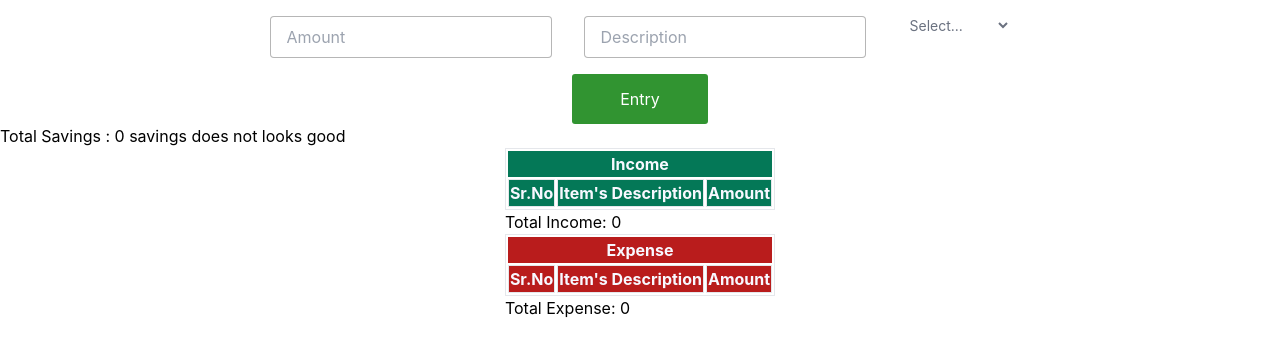
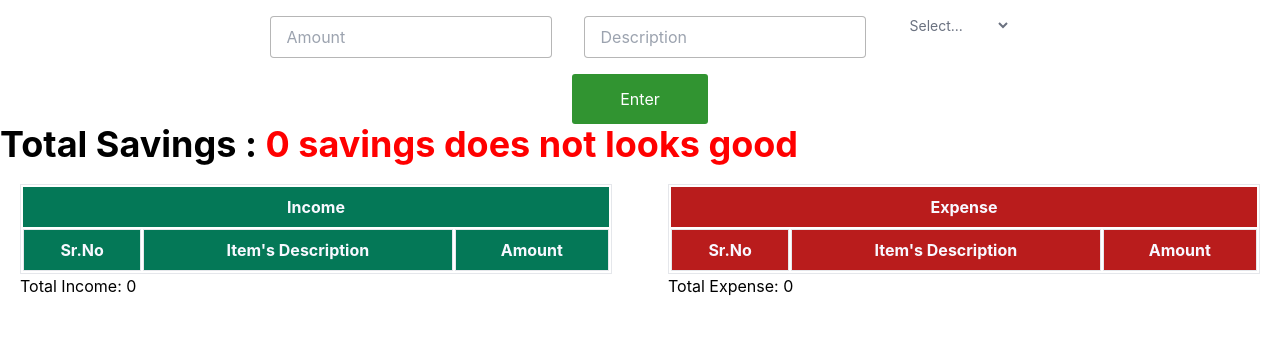
Before and after one commit to sainesh25/savings_calculator, a React (Create React App) app: page / in a window 1280 px wide. Shown: the top 356 px of the page. Built offline with nearby package versions, Linux system fonts and the light colour scheme; the HTML template or start-up script is replaced by a standard one.

Commit message:
decorating table by tailwind css

```diff
--- a/src/App.css
+++ b/src/App.css
@@ -15,3 +15,7 @@
     display: flex;
     justify-content: space-around;
 }
+.income-table, .expense-table{
+    width: 50%;
+
+}
--- a/src/App.js
+++ b/src/App.js
@@ -82,16 +82,18 @@ function App() {
             </div>
 
             <div className='button-section'>
-                <Button changeFunction2={addNewEntry} name='Entry' />
+                <Button changeFunction2={addNewEntry} name='Enter' />
             </div>
 
             <TotalSavingHeading saving={state.totalSavings} val={(state.totalSavings <= 2000) ? 'savings does not looks good' : 'savings looks good'} />
 
-            <div className='income-exp-table'>
-                <div className='income-table'>
-                    <Table className='bg-green-700' data={state.income} tablename="Income" />
+            <div className='income-exp-table space-x-4'>
+                <div className='income-table p-5'>
+                    <Table className='bg-green-700' bgColor='bg-green-200' data={state.income} tablename="Income" />
                     <h3>Total Income: {state.totalIncome}</h3>
-                    <Table className='bg-red-700' data={state.expense} tablename="Expense" />
+                </div>
+                <div className='expense-table p-5'>
+                    <Table className='bg-red-700' bgColor='bg-red-200' data={state.expense} tablename="Expense" />
 
                     <h3>Total Expense: {state.totalExpense}</h3>
                 </div>
--- a/src/components/Table/Table.css
+++ b/src/components/Table/Table.css
@@ -0,0 +1,6 @@
+td{
+    padding: 1rem;
+    width: 30rem;
+}
+table{
+}
--- a/src/components/Table/Table.jsx
+++ b/src/components/Table/Table.jsx
@@ -5,28 +5,28 @@ import React from 'react'
 
 function Table(props) {
     return (
-    <div>
-        <table className='border-separate border border-slate-500 ' border={1}>
-            <thead className={props.className} style={{color: "ghostwhite"}}>
+        <>
+            <table className='border-separate border border-slate-100 w-full' border={1}>
+                <thead className={props.className} style={{ color: "ghostwhite" }}>
 
                     <tr key={1}>
-                <th colSpan={3}>{props.tablename}</th>
+                        <th colSpan={3} className='p-2'>{props.tablename}</th>
                     </tr>
-            <tr key={2}>
-                <th className="border border-slate-600">Sr.No</th>
-                <th className="border border-slate-600">Item's Description</th>
-                <th className="border border-slate-600">Amount</th>
+                    <tr key={2} className='text-center'>
+                        <th className="border border-slate-600 p-2">Sr.No</th>
+                        <th className="border border-slate-600 p-2">Item's Description</th>
+                        <th className="border border-slate-600 p-2">Amount</th>
                     </tr>
                 </thead>
                 <tbody>
                     {
                         props.data.map((element, i) => {
-                        return(
+                            return (
                                 <>
-                                <tr key={i}>
-                                    <td className="border border-slate-700">{element.srNo}</td>
-                                    <td className="border border-slate-700">{element.description}</td>
-                                    <td className="border border-slate-700">{element.amount}</td>
+                                    <tr key={i} className='text-center'>
+                                        <td className={`border border-slate-700 ${props.bgColor}`}>{element.srNo}</td>
+                                        <td className={`border border-slate-700 ${props.bgColor}`}>{element.description}</td>
+                                        <td className={`border border-slate-700 ${props.bgColor}`}>{element.amount}</td>
                                     </tr>
                                 </>
                             )
@@ -34,7 +34,8 @@ function Table(props) {
                     }
                 </tbody>
             </table>
-    </div>
+        </>
+
     )
 }
 
--- a/src/components/TotalSavingHeading/TotalSavingHeading.jsx
+++ b/src/components/TotalSavingHeading/TotalSavingHeading.jsx
@@ -3,9 +3,12 @@
 
 function TotalSavingHeading(props){
 
+
     return (
         <>
-            <h1>Total Savings : {props.saving} {props.val}</h1>
+            <h1 className="text-4xl font-bold">Total Savings : <span style={{color:
+                props.saving < 2000 ? 'red' : 'green'
+            }}> {props.saving} {props.val}</span></h1>
         </>
     )
 }
```
Lines whose indentation alone changed are shown as unchanged.
